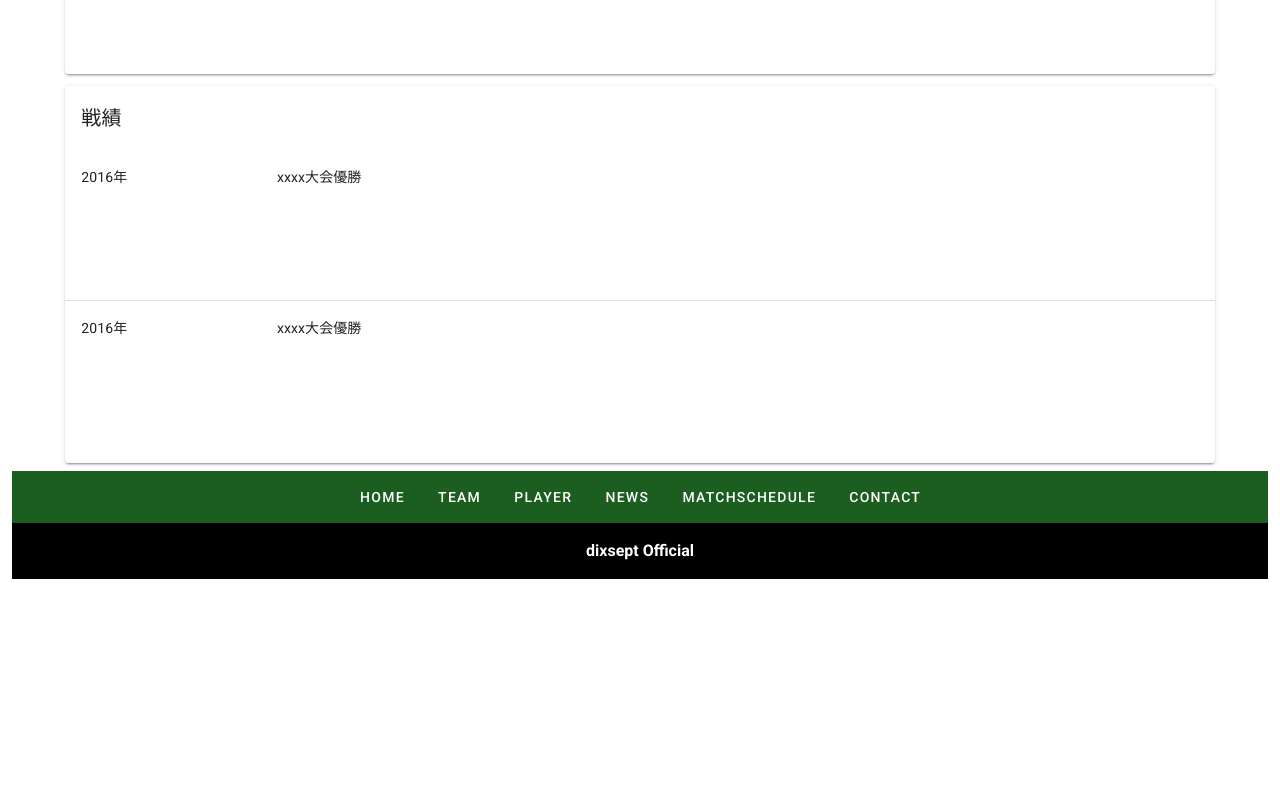
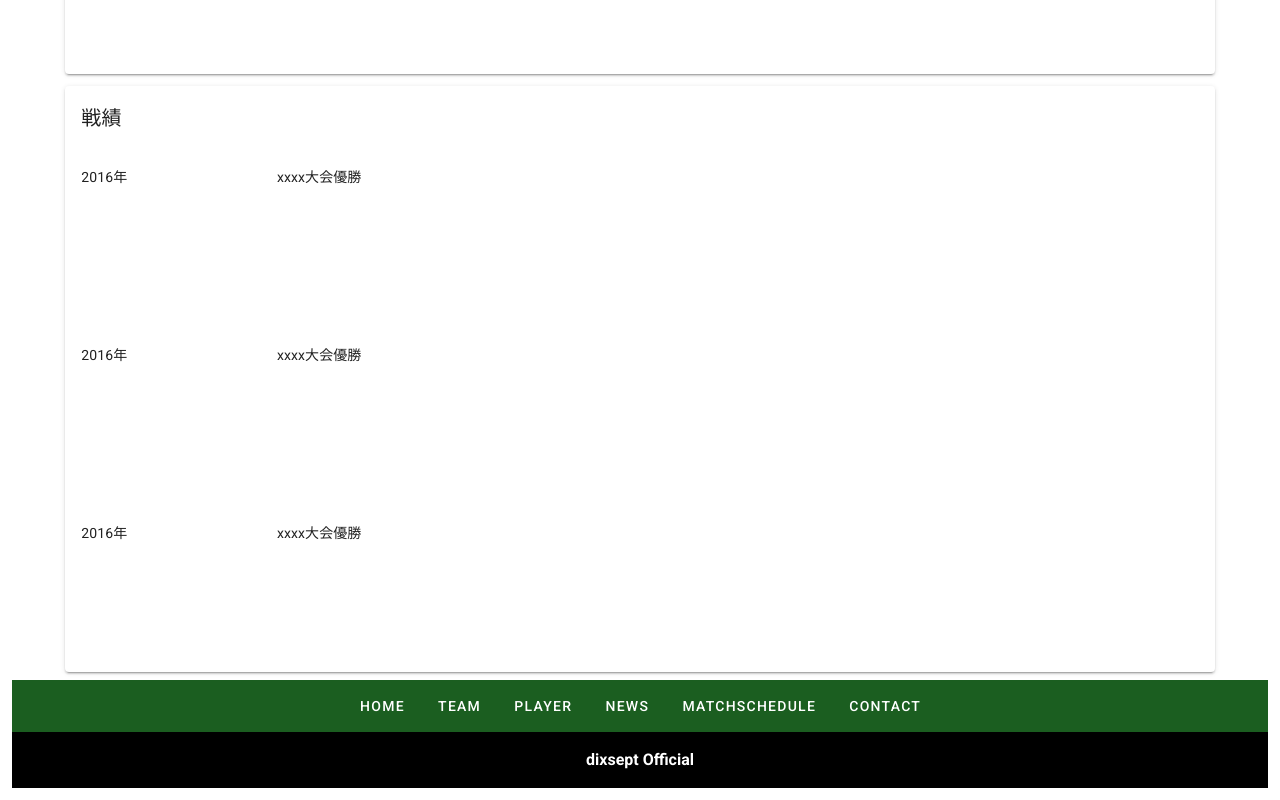
Before and after one commit to tetsuooooo/dixceptOfficeial, a Vue app in the folder dixceptOfficial/clientapp/: page /Team in a window 1280 px wide. Shown: the part 1553-2353 px from the top of the page. Before the commit the page ends 2144 px from the top, so only its background shows below. Built offline with nearby package versions, Linux system fonts and the light colour scheme.

Commit message:
[update] team sp画面対応

```diff
--- a/dixceptOfficial/clientapp/src/views/Team.vue
+++ b/dixceptOfficial/clientapp/src/views/Team.vue
@@ -28,21 +28,21 @@
                 <v-card>
                     <v-card-title>ユニフォーム</v-card-title>
                     <v-row justify="center">
-                        <v-col cols="6">
+                        <v-col cols="12" sm="6">
                             <v-card-subtitle>フィールド1st</v-card-subtitle>
-                            <v-img :src="require('../assets/NoImg.png')" contain width="80%" height="300"></v-img>
+                            <v-img :src="require('../assets/NoImg.png')" contain width="80%" height="300" class="uniform_img"></v-img>
                         </v-col>
-                        <v-col cols="6">
+                        <v-col cols="12" sm="6">
                             <v-card-subtitle>フィールド2nd</v-card-subtitle>
-                            <v-img :src="require('../assets/NoImg.png')" contain width="80%" height="300"></v-img>
+                            <v-img :src="require('../assets/NoImg.png')" contain width="80%" height="300" class="uniform_img"></v-img>
                         </v-col>
-                        <v-col cols="6">
+                        <v-col cols="12" sm="6">
                             <v-card-subtitle>ゴレイロ1st</v-card-subtitle>
-                            <v-img :src="require('../assets/NoImg.png')" contain width="80%" height="300"></v-img>
+                            <v-img :src="require('../assets/NoImg.png')" contain width="80%" height="300" class="uniform_img"></v-img>
                         </v-col>
-                        <v-col cols="6">
+                        <v-col cols="12" sm="6">
                             <v-card-subtitle>ゴレイロ2nd</v-card-subtitle>
-                            <v-img :src="require('../assets/NoImg.png')" contain width="80%" height="300"></v-img>
+                            <v-img :src="require('../assets/NoImg.png')" contain width="80%" height="300" class="uniform_img"></v-img>
                         </v-col>
                     </v-row>
                 </v-card>
@@ -53,26 +53,36 @@
                 <v-card>
                     <v-card-title>戦績</v-card-title>
                     <v-row>
-                        <v-col cols="2">
+                        <v-col cols="4" sm="2">
                             <v-card-subtitle>2016年</v-card-subtitle>
                         </v-col>
-                        <v-col cols="6">
+                        <v-col cols="8" sm="6">
                             <v-card-text>xxxx大会優勝</v-card-text>
                         </v-col>
-                        <v-col cols="4">
-                            <v-img :src="require('../assets/NoImg.png')" contain width="100%" height="150"></v-img>
+                        <v-col cols="12" sm="4" class="mb-1">
+                            <v-img :src="require('../assets/NoImg.png')" contain width="100%" height="150" class="uniform_img"></v-img>
                         </v-col>
                     </v-row>
-                    <v-divider></v-divider>
                     <v-row>
-                        <v-col cols="2">
+                        <v-col cols="4" sm="2">
                             <v-card-subtitle>2016年</v-card-subtitle>
                         </v-col>
-                        <v-col cols="6">
+                        <v-col cols="8" sm="6">
                             <v-card-text>xxxx大会優勝</v-card-text>
                         </v-col>
-                        <v-col cols="4">
-                            <v-img :src="require('../assets/NoImg.png')" contain width="100%" height="150"></v-img>
+                        <v-col cols="12" sm="4" class="mb-1">
+                            <v-img :src="require('../assets/NoImg.png')" contain width="100%" height="150" class="uniform_img"></v-img>
+                        </v-col>
+                    </v-row>
+                    <v-row>
+                        <v-col cols="4" sm="2">
+                            <v-card-subtitle>2016年</v-card-subtitle>
+                        </v-col>
+                        <v-col cols="8" sm="6">
+                            <v-card-text>xxxx大会優勝</v-card-text>
+                        </v-col>
+                        <v-col cols="12" sm="4" class="mb-1">
+                            <v-img :src="require('../assets/NoImg.png')" contain width="100%" height="150" class="uniform_img"></v-img>
                         </v-col>
                     </v-row>
                 </v-card>
@@ -89,7 +99,7 @@
 
         },
     })
-    export default class Home extends Vue {
+    export default class Team extends Vue {
         data() {
             return {
                 overView: {
@@ -121,4 +131,9 @@
 </script>
 
 <style scoped>
+@media screen and (max-width: 480px){
+    .uniform_img{
+        margin: auto;
+    }
+}
 </style>
```
